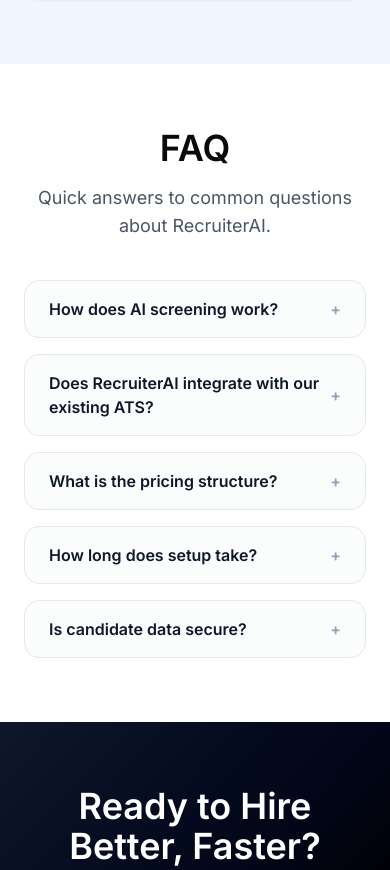
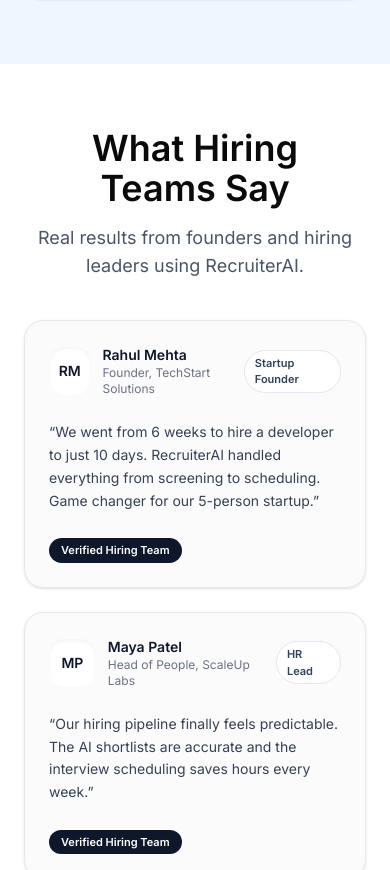
Before and after one commit to chazpawar/RecruiterAI, a Next.js app: page / in a window 390 px wide. Shown: the part 4649-5519 px from the top of the page. Built offline with nearby package versions, Linux system fonts and the light colour scheme.

Commit message:
Add testimonial cards section

```diff
--- a/app/page.tsx
+++ b/app/page.tsx
@@ -5,6 +5,7 @@
 import AutomationFlows from '@/components/landing/AutomationFlows';
 import HireFromAnywhere from '@/components/landing/HireFromAnywhere';
 import About from '@/components/landing/About';
+import Testimonials from '@/components/landing/Testimonials';
 import FAQSection from '@/components/landing/FAQSection';
 import FinalCTA from '@/components/landing/FinalCTA';
 import Footer from '@/components/layout/Footer';
@@ -17,6 +18,7 @@
       <AutomationFlows />
       <HireFromAnywhere />
       <About />
+      <Testimonials />
       <FAQSection />
       <FinalCTA />
       <Footer />
--- /dev/null
+++ b/components/landing/Testimonials.tsx
@@ -0,0 +1,83 @@
+'use client';
+
+const testimonials = [
+  {
+    name: 'Rahul Mehta',
+    title: 'Founder, TechStart Solutions',
+    quote:
+      'We went from 6 weeks to hire a developer to just 10 days. RecruiterAI handled everything from screening to scheduling. Game changer for our 5-person startup.',
+    tag: 'Startup Founder',
+  },
+  {
+    name: 'Maya Patel',
+    title: 'Head of People, ScaleUp Labs',
+    quote:
+      'Our hiring pipeline finally feels predictable. The AI shortlists are accurate and the interview scheduling saves hours every week.',
+    tag: 'HR Lead',
+  },
+  {
+    name: 'Arjun Nair',
+    title: 'Recruiting Manager, GrowthWorks',
+    quote:
+      'We doubled our interview capacity without adding more recruiters. The automated workflows keep candidates warm and engaged.',
+    tag: 'Recruiting Manager',
+  },
+];
+
+export default function Testimonials() {
+  return (
+    <section id="testimonials" className="py-16 md:py-24 bg-white">
+      <div className="mx-auto max-w-6xl px-6">
+        <div className="text-center">
+          <h2 className="text-balance text-4xl font-semibold lg:text-5xl">
+            What Hiring Teams Say
+          </h2>
+          <p className="mt-4 text-lg text-gray-600">
+            Real results from founders and hiring leaders using RecruiterAI.
+          </p>
+        </div>
+
+        <div className="mt-10 grid gap-6 md:grid-cols-2 lg:grid-cols-3">
+          {testimonials.map((testimonial) => (
+            <div
+              key={testimonial.name}
+              className="rounded-3xl border border-gray-200 bg-gray-50/70 p-6 shadow-sm"
+            >
+              <div className="flex items-center justify-between">
+                <div className="flex items-center gap-3">
+                  <div className="flex h-12 w-12 items-center justify-center rounded-2xl bg-white shadow-inner">
+                    <span className="text-sm font-semibold text-slate-900">
+                      {testimonial.name
+                        .split(' ')
+                        .map((part) => part[0])
+                        .join('')}
+                    </span>
+                  </div>
+                  <div>
+                    <p className="text-sm font-semibold text-slate-900">
+                      {testimonial.name}
+                    </p>
+                    <p className="text-xs text-gray-500">{testimonial.title}</p>
+                  </div>
+                </div>
+                <span className="rounded-full border border-slate-200 bg-white px-2.5 py-1 text-[11px] font-semibold text-slate-700">
+                  {testimonial.tag}
+                </span>
+              </div>
+
+              <p className="mt-6 text-sm leading-relaxed text-gray-700">
+                “{testimonial.quote}”
+              </p>
+
+              <div className="mt-6">
+                <span className="inline-flex items-center rounded-full bg-slate-900 px-3 py-1 text-[11px] font-semibold text-white">
+                  Verified Hiring Team
+                </span>
+              </div>
+            </div>
+          ))}
+        </div>
+      </div>
+    </section>
+  );
+}
```
